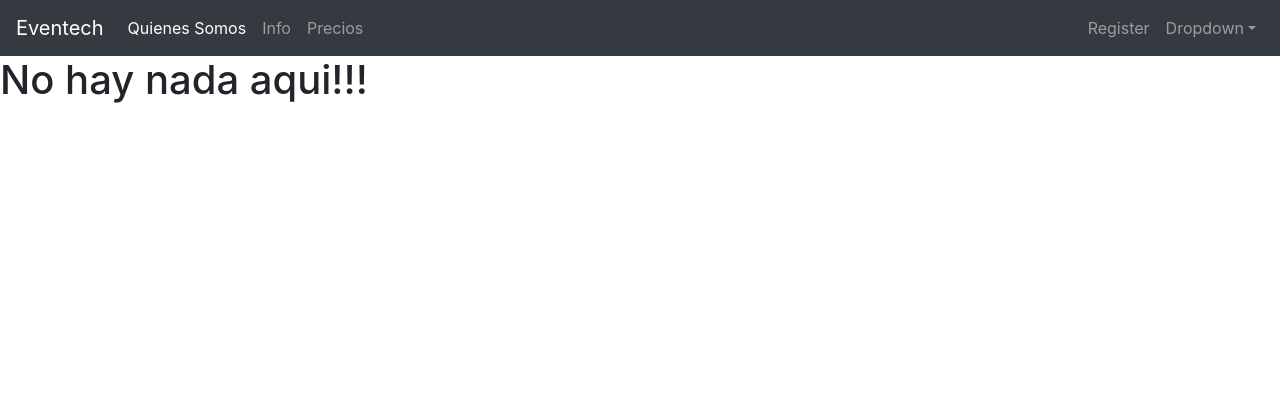
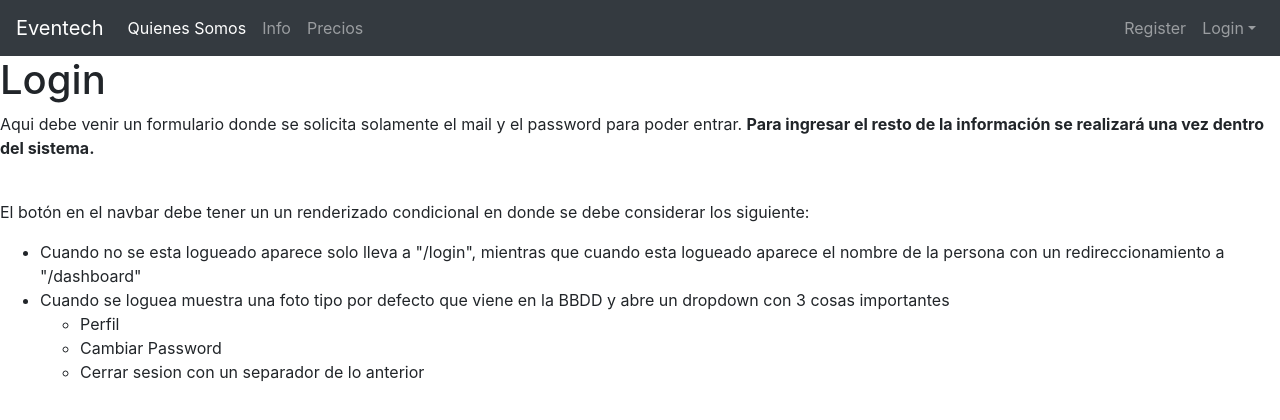
Before and after one commit to jerosantamariai/eventech, a React (Create React App) app in the folder front/: page /login in a window 1280 px wide. Shown: the top 420 px of the page. Built offline with nearby package versions, Linux system fonts and the light colour scheme.

Commit message:
ready the proposition for work in login view

```diff
--- a/front/src/App.js
+++ b/front/src/App.js
@@ -5,6 +5,7 @@ import Navbar from '../src/components/navbar';
 import Home from './views/home';
 import NotFound from './views/notfound';
 import Register from './views/register';
+import Login from './views/login';
 
 function App() {
   return (
@@ -12,6 +13,7 @@ function App() {
       <BrowserRouter>
       <Navbar />
         <Switch>
+          <Route exact path="/login" component={Login} />
           <Route exact path="/register" component={Register} />
           <Route exact path="/" component={Home} />
           <Route component={NotFound} />
--- a/front/src/components/navbar.js
+++ b/front/src/components/navbar.js
@@ -25,8 +25,8 @@ const Navbar = props => {
                         <Link className="nav-link" to="/register">Register</Link>
                     </li>
                     <li className="nav-item dropdown">
-                        <Link className="nav-link dropdown-toggle" to="#" id="navbarDropdown" role="button" data-toggle="dropdown" aria-haspopup="true" aria-expanded="false">
-                            Dropdown
+                        <Link className="nav-link dropdown-toggle" to="/login" id="navbarDropdown" role="button" data-toggle="dropdown" aria-haspopup="true" aria-expanded="false">
+                            Login
                         </Link>
                         <div className="dropdown-menu" aria-labelledby="navbarDropdown">
                             <Link className="dropdown-item" to="#">Action</Link>
--- /dev/null
+++ b/front/src/views/login.jsx
@@ -0,0 +1,23 @@
+import React from 'react';
+
+const Login = props => {
+    return (
+        <div className="logisteiner">
+            <h1>Login</h1>
+            <p>Aqui debe venir un formulario donde se solicita solamente el mail y el password para poder entrar. <strong>Para ingresar el resto de la información se realizará una vez dentro del sistema.</strong></p>
+            <br/>
+            <p>El botón en el navbar debe tener un un renderizado condicional en donde se debe considerar los siguiente:</p>
+            <ul>
+                <li>Cuando no se esta logueado aparece solo lleva a "/login", mientras que cuando esta logueado aparece el nombre de la persona con un redireccionamiento a "/dashboard"</li>
+                <li>Cuando se loguea muestra una foto tipo por defecto que viene en la BBDD y abre un dropdown con 3 cosas importantes</li>
+                <ul>
+                    <li>Perfil</li>
+                    <li>Cambiar Password</li>
+                    <li>Cerrar sesion con un separador de lo anterior</li>
+                </ul>
+            </ul>
+        </div>
+    );
+}
+
+export default Login;
```
